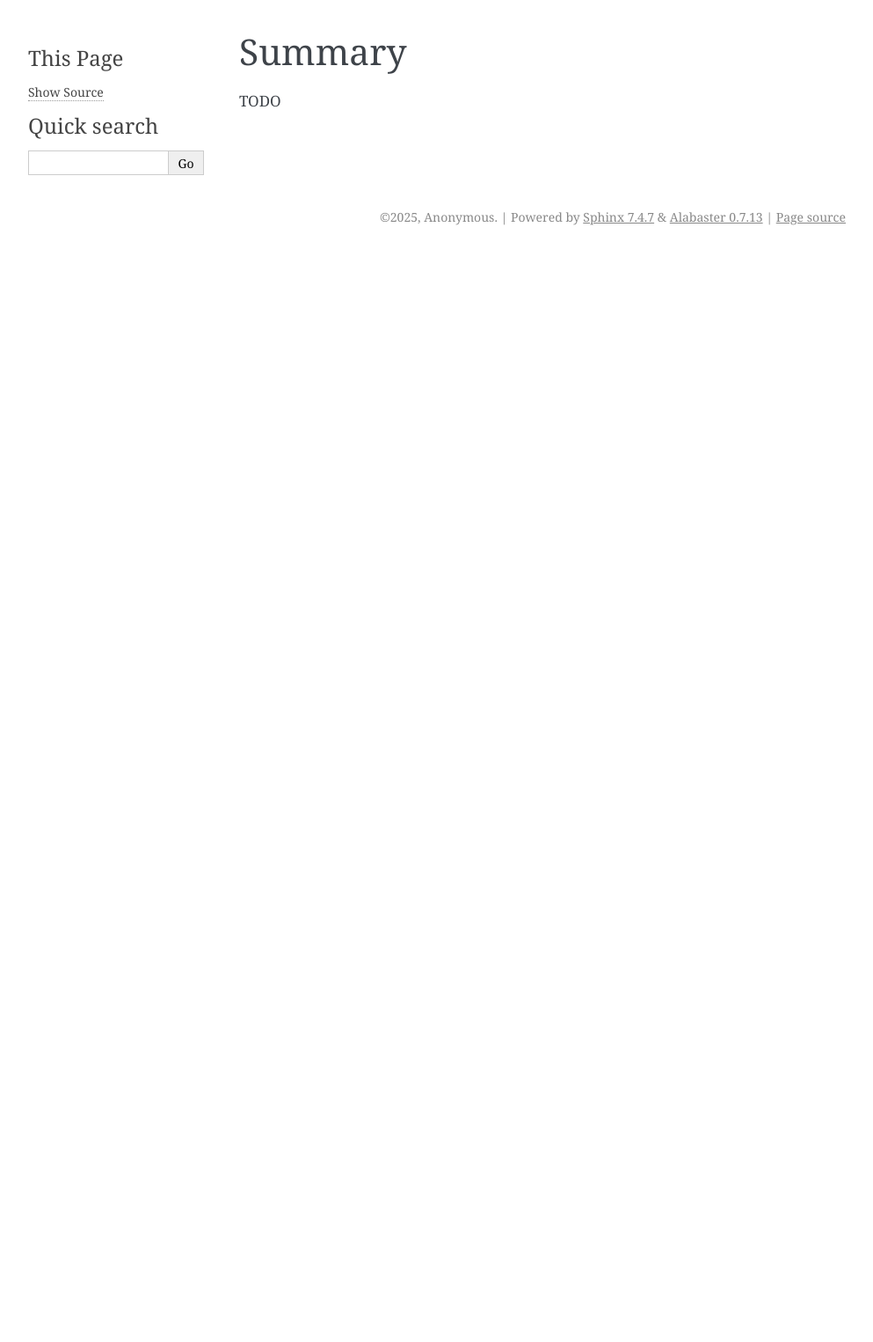
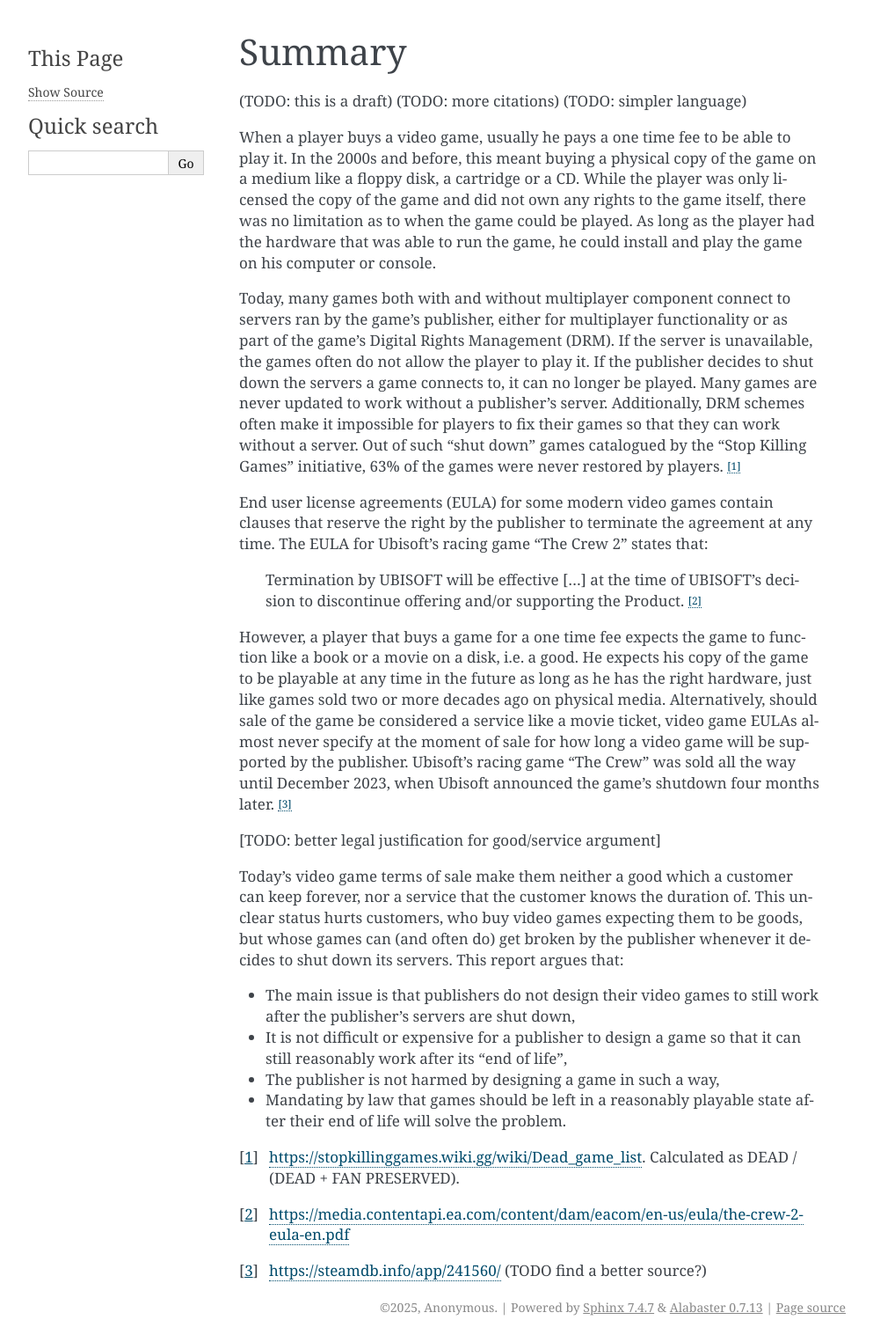
Before and after one commit to Wesmania/game-life-report, a Sphinx documentation site: the page built from source/Summary.rst, in a window 1280 px wide. Shown: the whole page at 88% size, without its empty margins (148-1141 px from the left). Built offline with Sphinx 7.4.7, drawn with Linux system fonts in a browser that asks for light colours; before the commit the page ends 900 px from its top, so only the background shows below that.

Commit message:
First draft version of the summary (#12)
Signed-off-by: Igor Kotrasinski <i.kotrasinsk@gmail.com>
Co-authored-by: Igor Kotrasinski <i.kotrasinsk@gmail.com>

```diff
--- a/source/Summary.rst
+++ b/source/Summary.rst
@@ -1,4 +1,64 @@
+.. _Summary:
+
 Summary
 =======
 
-TODO
+(TODO: this is a draft)
+(TODO: more citations)
+(TODO: simpler language)
+
+When a player buys a video game, usually he pays a one time fee to be able to
+play it. In the 2000s and before, this meant buying a physical copy of the game
+on a medium like a floppy disk, a cartridge or a CD. While the player was
+only licensed the copy of the game and did not own any rights to the game
+itself, there was no limitation as to when the game could be played. As long as
+the player had the hardware that was able to run the game, he could install and
+play the game on his computer or console.
+
+Today, many games both with and without multiplayer component connect to servers
+ran by the game's publisher, either for multiplayer functionality or as part of
+the game's Digital Rights Management (DRM). If the server is unavailable, the
+games often do not allow the player to play it. If the publisher decides to shut
+down the servers a game connects to, it can no longer be played. Many games are
+never updated to work without a publisher's server. Additionally, DRM schemes
+often make it impossible for players to fix their games so that they can work
+without a server. Out of such "shut down" games catalogued by the "Stop Killing
+Games" initiative, 63% of the games were never restored by players. [1]_
+
+End user license agreements (EULA) for some modern video games contain clauses
+that reserve the right by the publisher to terminate the agreement at any time.
+The EULA for Ubisoft's racing game "The Crew 2" states that:
+
+  Termination by UBISOFT will be effective [...] at the time of UBISOFT’s
+  decision to discontinue offering and/or supporting the Product. [2]_
+
+However, a player that buys a game for a one time fee expects the game to
+function like a book or a movie on a disk, i.e. a good. He expects his copy
+of the game to be playable at any time in the future as long as he has the right
+hardware, just like games sold two or more decades ago on physical media.
+Alternatively, should sale of the game be considered a service like a movie
+ticket, video game EULAs almost never specify at the moment of sale for how
+long a video game will be supported by the publisher. Ubisoft's racing game "The
+Crew" was sold all the way until December 2023, when Ubisoft announced the
+game's shutdown four months later. [3]_
+
+[TODO: better legal justification for good/service argument]
+
+Today's video game terms of sale make them neither a good which a customer can
+keep forever, nor a service that the customer knows the duration of. This
+unclear status hurts customers, who buy video games expecting them to be goods,
+but whose games can (and often do) get broken by the publisher whenever it
+decides to shut down its servers. This report argues that:
+
+* The main issue is that publishers do not design their video games to still
+  work after the publisher's servers are shut down,
+* It is not difficult or expensive for a publisher to design a game so that it
+  can still reasonably work after its "end of life",
+* The publisher is not harmed by designing a game in such a way,
+* Mandating by law that games should be left in a reasonably playable state
+  after their end of life will solve the problem.
+
+.. [1] https://stopkillinggames.wiki.gg/wiki/Dead_game_list.
+   Calculated as DEAD / (DEAD + FAN PRESERVED).
+.. [2] https://media.contentapi.ea.com/content/dam/eacom/en-us/eula/the-crew-2-eula-en.pdf
+.. [3] https://steamdb.info/app/241560/         (TODO find a better source?)
--- a/source/index.rst
+++ b/source/index.rst
@@ -9,6 +9,12 @@
 
 Summary
 -------
+
+STATUS
+======
+
+Initial draft is written. Check the :ref:`chapter<Summary>`.
+
 
 This is about videogames. Games are multiplayer. Videogame companies started
 doing something and we argue that it's bad, something should be done about it.
```
